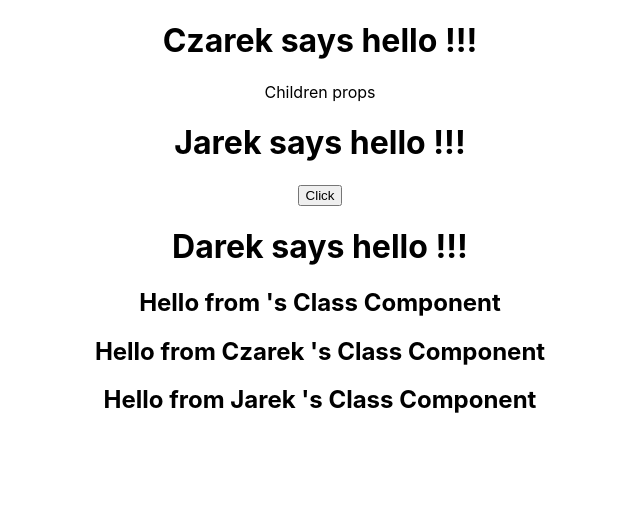
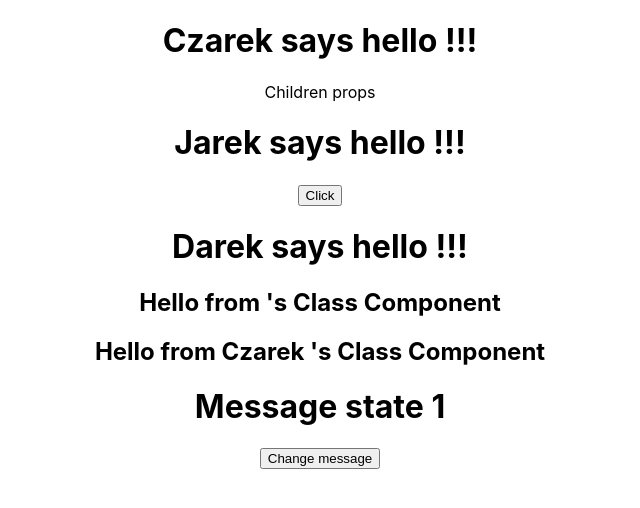
Before and after one commit to JanekJaniak/HelloReact, a React (Create React App) app: page / in a window 1280 px wide. Shown: the top 508 px of the page, without its empty margins (320-960 px from the left). Built offline with nearby package versions, Linux system fonts and the light colour scheme.

Commit message:
Add state in class component

```diff
--- a/src/App.js
+++ b/src/App.js
@@ -5,6 +5,7 @@
 import { Hello } from './components/hello.js'
 
 import HelloClass from './components/helloClass.js'
+import Message from './components/message.js'
 
 class App extends Component {
   render() {
@@ -18,7 +19,7 @@
         <Hello name="Darek"/>
         <HelloClass />
         <HelloClass name="Czarek"/>
-        <HelloClass name="Jarek"/>
+        <Message />
       </div>
     );
   }
--- a/src/components/hello.js
+++ b/src/components/hello.js
@@ -2,7 +2,6 @@
 
 //named export
 export const Hello = (props) => {
-
   return  (
     <div id='1' custom='testCustomData'>
       <h1> { props.name } says hello !!!</h1>
--- /dev/null
+++ b/src/components/message.js
@@ -0,0 +1,27 @@
+import React, { Component } from 'react'
+
+class Message extends Component {
+  constructor() {
+    super()
+    this.state = {
+      message: 'Message state 1'
+    }
+  }
+
+  changeMessage() {
+    this.setState({
+      message: 'New message'
+    })
+  }
+
+  render() {
+    return (
+      <div>
+        <h1> { this.state.message } </h1>
+        <button onClick={ () => this.changeMessage() }>Change message</button>
+      </div>
+    )
+  }
+}
+
+export default Message
```
